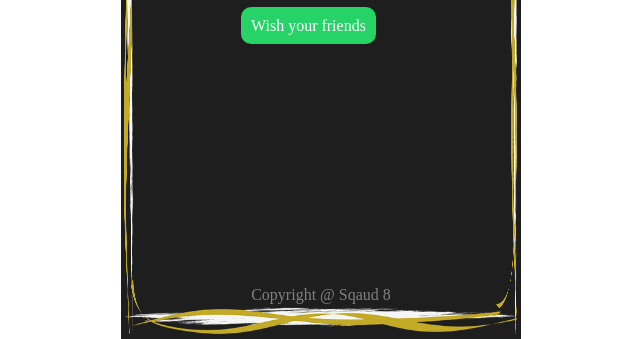
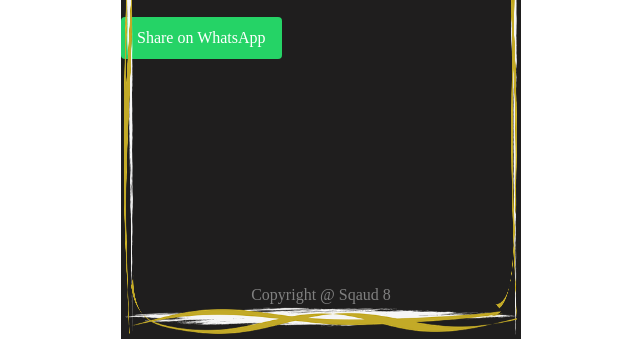
Before and after one commit to Ankur-sahu/newyear, a plain HTML site: page index.html in a window 1280 px wide. Both pictures are taken after a click on the button "Click here". Shown: the part 461-800 px from the top of the page, without its empty margins (319-959 px from the left). Drawn offline with Linux system fonts and the light colour scheme.

Commit message:
another try

```diff
--- a/index.html
+++ b/index.html
@@ -23,7 +23,10 @@
             <div class="second-container"></div>
             <div class="text-qoate">
                 <p>Each year I spend with you is the best one yet! Here’s to making more memories in 2023.</p>
-                <a href="whatsapp://send?text=https://squad8newyear2023.netlify.app/" data-action="share/whatsapp/share" id="share">Wish your friends</a>
+                <!-- <a href="whatsapp://send?text=https://squad8newyear2023.netlify.app/" data-action="share/whatsapp/share" id="share">Wish your friends</a> -->
+                <a href="whatsapp://send?text=Check out this website: https://squad8newyear2023.netlify.app" class="whatsapp-button">
+                    Share on WhatsApp
+                  </a>
             </div>
             <div class="copyright">
                 Copyright @ Sqaud 8
--- a/style.css
+++ b/style.css
@@ -66,6 +66,15 @@
     color: gold;
     margin-bottom: 20px;
 }
+.whatsapp-button {
+    display: inline-block;
+    background-color: #25D366;
+    color: white;
+    padding: 12px 16px;
+    font-size: 16px;
+    border-radius: 4px;
+    text-decoration: none;
+}
 #share{
     background: #25D366;
     color: #fff;
```
